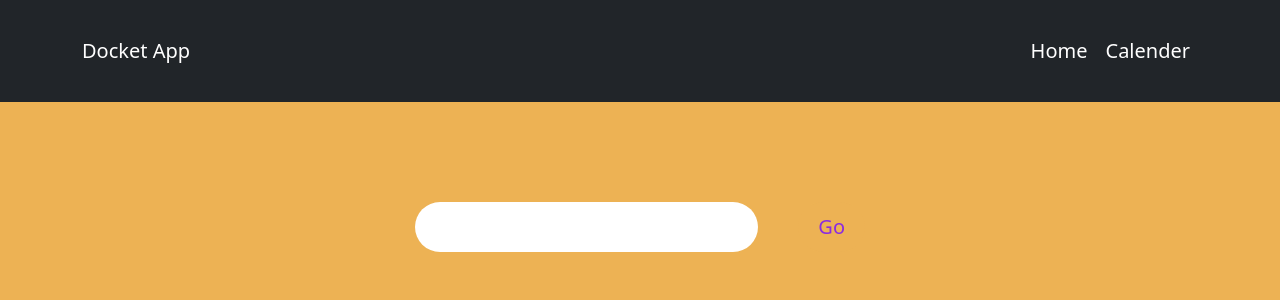
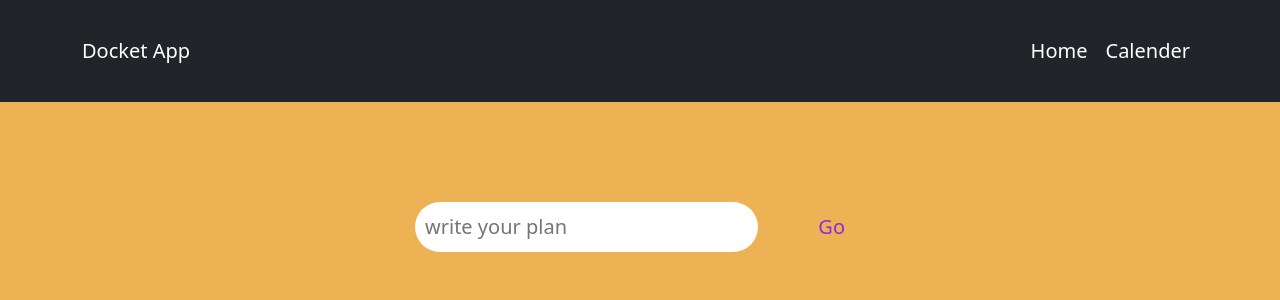
Before and after one commit to aswathyeg/react-todoApp, a React (Create React App) app: page / in a window 1280 px wide. Shown: the top 300 px of the page. Built offline with nearby package versions, Linux system fonts and the light colour scheme.

Commit message:
added placeholder

```diff
--- a/src/components/TodoForm.js
+++ b/src/components/TodoForm.js
@@ -8,7 +8,7 @@ const TodoForm = () => {
       <input
         type="text"
         value={todo}
-        className="inputField"
+        placeholder="write your plan"
         onChange={(e) => {
           setTodo(e.target.value);
         }}
```
